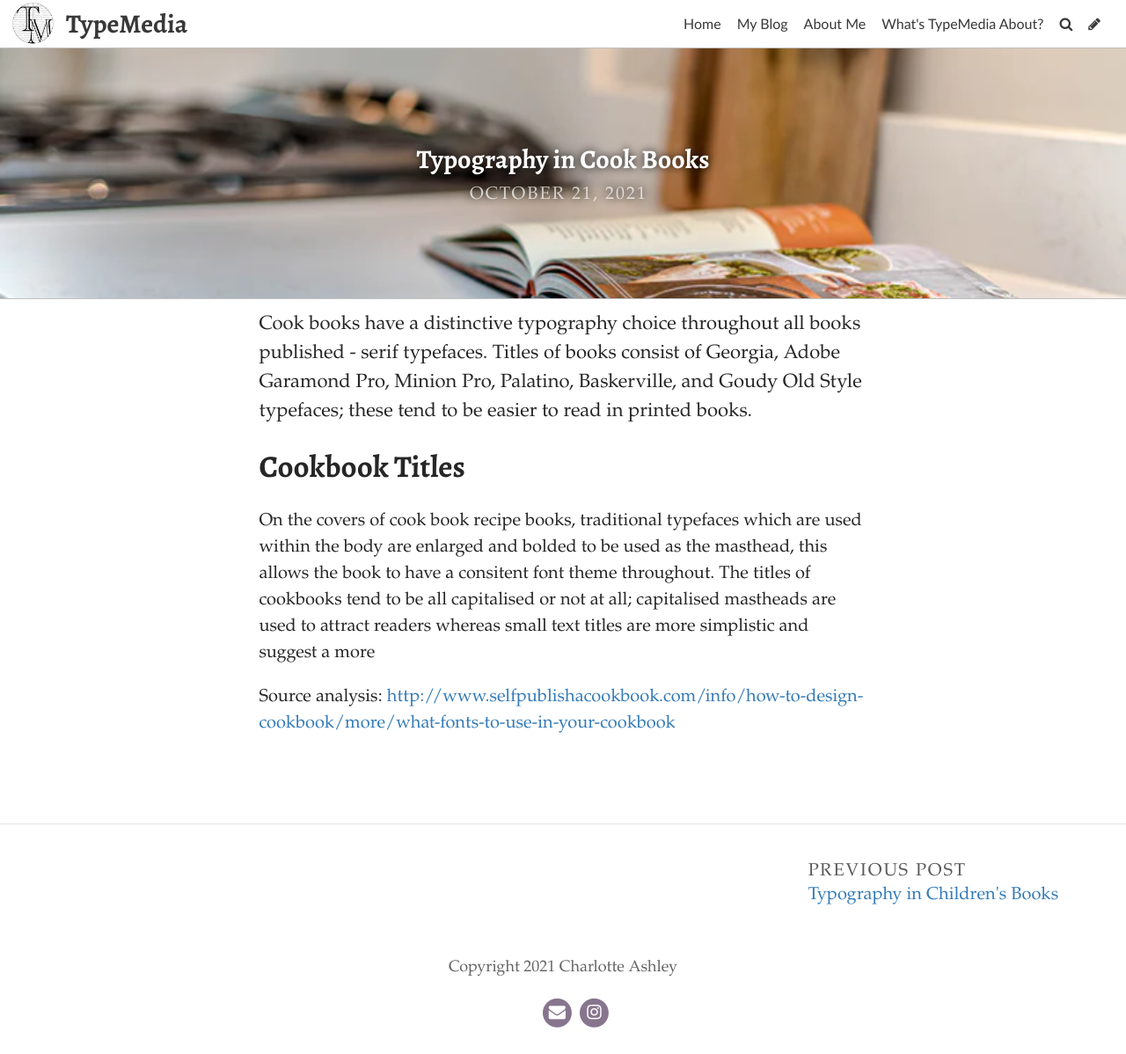
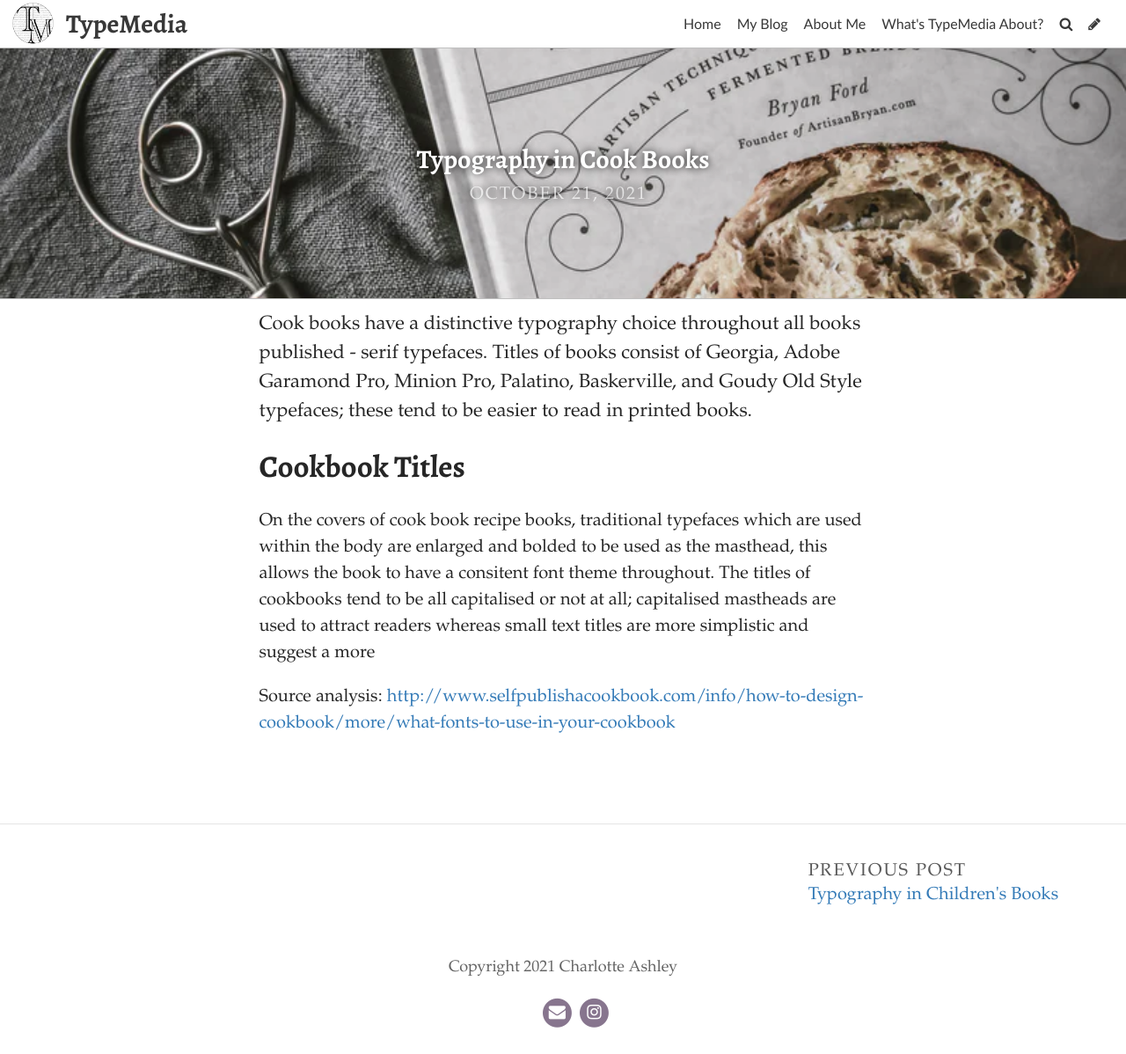
Before and after one commit to charlotteaashley/typo-design-template, a Jekyll site: the page built from _posts/2021-10-21-typography-in-cook-books.md, in a window 1280 px wide and 1198 px high. Shown: the whole window at 88% size. Built offline with Jekyll 4.4.1, drawn with Linux system fonts in a browser that asks for light colours; some web fonts are replaced.

Commit message:
Update Post “2021-10-21-typography-in-cook-books”

```diff
--- a/_posts/2021-10-21-typography-in-cook-books.md
+++ b/_posts/2021-10-21-typography-in-cook-books.md
@@ -2,7 +2,7 @@
 layout: post
 title: Typography in Cook Books
 date: 2021-10-21T19:46:00.376Z
-image: ../uploads/photo-1612031736184-77bc60f94c06.webp
+image: ../uploads/photo-1619819583905-2d5228bf4560.webp
 title_color: "#ffffff"
 comments: false
 ---
```
Also changed, not shown: uploads/photo-1619819583905-2d5228bf4560.webp (added).
